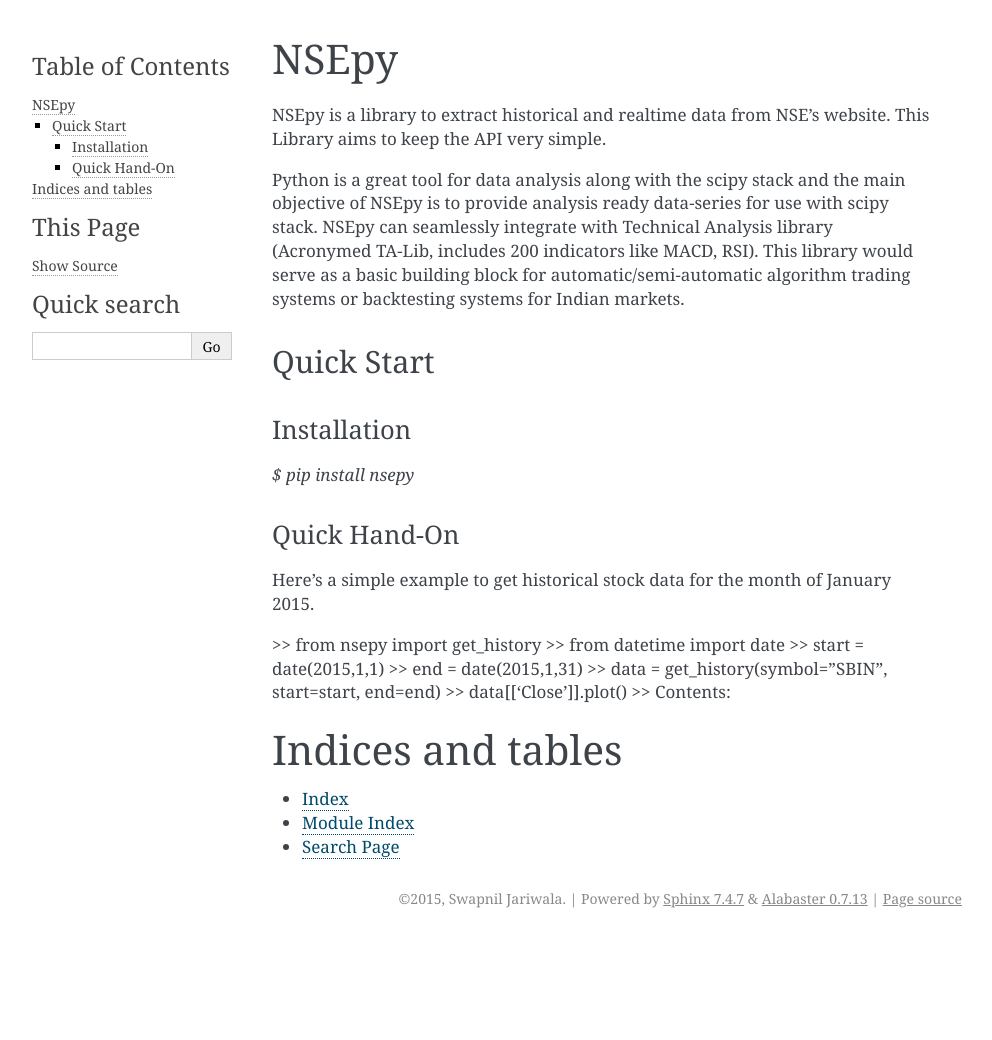
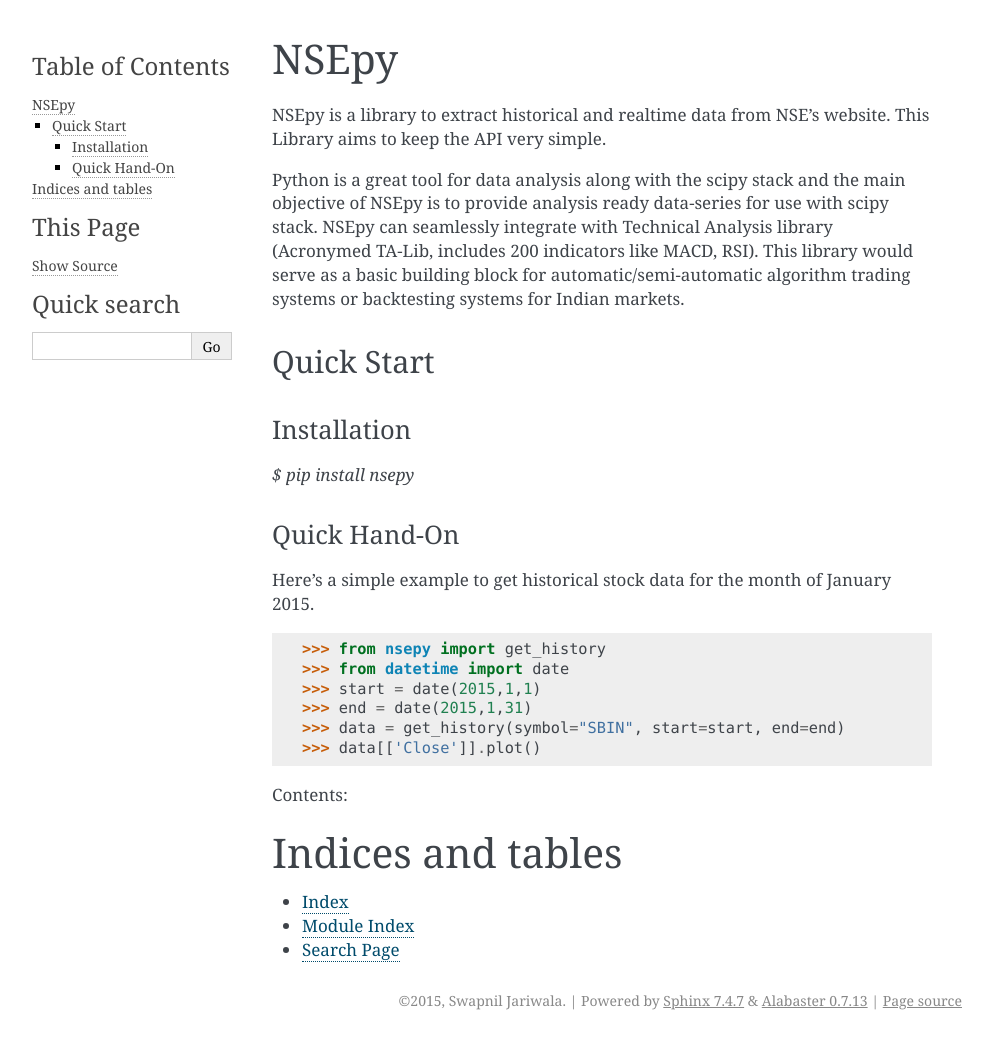
Before and after one commit to swapniljariwala/nsepy, a Sphinx documentation site: the page built from docs/source/index.rst, in a window 1280 px wide. Shown: the whole page, without its empty margins (148-1140 px from the left). Built offline with Sphinx 7.4.7, drawn with Linux system fonts in a browser that asks for light colours; before the commit the page ends 938 px from its top, so only the background shows below that.

Commit message:
updated rst

```diff
--- a/docs/source/index.rst
+++ b/docs/source/index.rst
@@ -21,13 +21,14 @@
 ~~~~~~~~~~~~~
 Here's a simple example to get historical stock data for the month of January 2015.
 
->> from nsepy import get_history
->> from datetime import date
->> start = date(2015,1,1)
->> end = date(2015,1,31)
->> data = get_history(symbol="SBIN", start=start, end=end)
->> data[['Close']].plot()
->>
+>>> from nsepy import get_history
+>>> from datetime import date
+>>> start = date(2015,1,1)
+>>> end = date(2015,1,31)
+>>> data = get_history(symbol="SBIN", start=start, end=end)
+>>> data[['Close']].plot()
+
+
 Contents:
 
 .. toctree::
```
Also changed, not shown: 2 other files.
